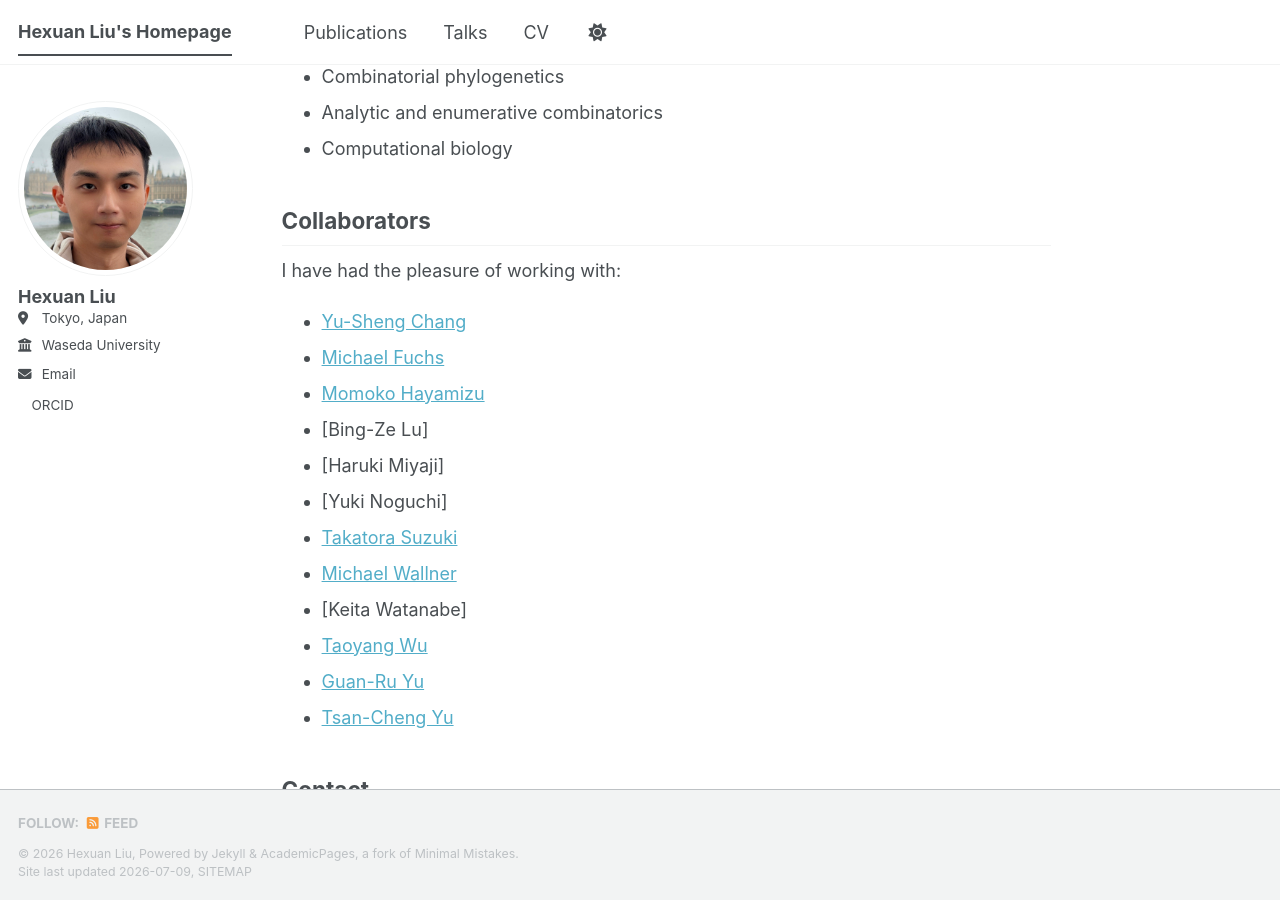
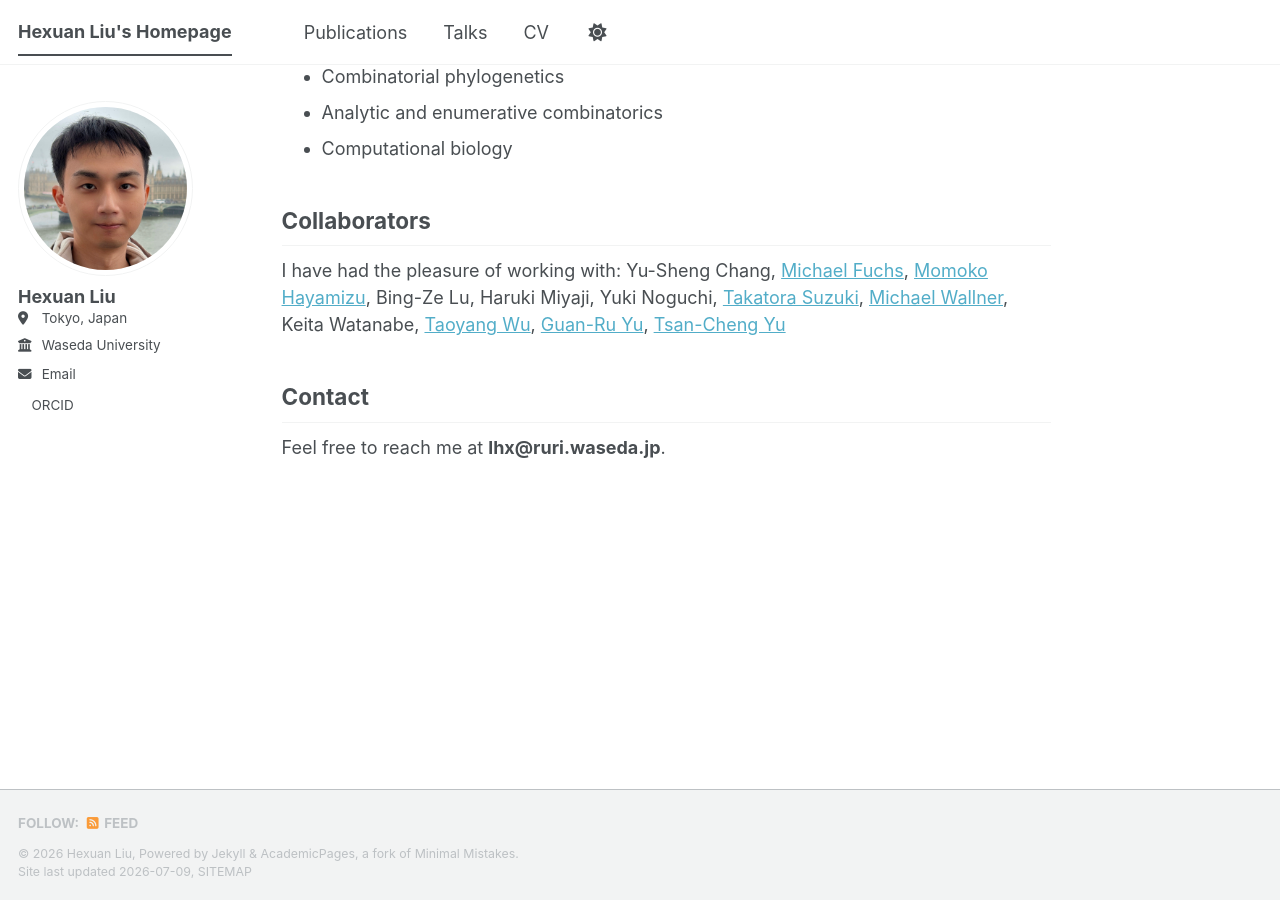
Before and after one commit to Hexuan-Liu/hexuan-liu.github.io, a Jekyll site: the page built from _pages/about.md, in a window 1280 px wide and 900 px high, scrolled down 368 px. Built offline with Jekyll 4.4.1, drawn with Linux system fonts in a browser that asks for light colours; a style sheet for code colours, icons or effects is not loaded; part of the change alters nothing that is shown.

```diff
--- a/_pages/about.md
+++ b/_pages/about.md
@@ -19,19 +19,7 @@ Before joining Waseda, I received my Master's degree from [National Chengchi Uni
 ## Collaborators
 
 I have had the pleasure of working with:
-
-- [Yu-Sheng Chang](链接)
-- [Michael Fuchs](https://web.math.nccu.edu.tw/mfuchs/)
-- [Momoko Hayamizu](https://researchmap.jp/momoko_hayamizu?lang=en)
-- [Bing-Ze Lu]
-- [Haruki Miyaji]
-- [Yuki Noguchi]
-- [Takatora Suzuki](https://researchmap.jp/takatora-suzuki?lang=en)
-- [Michael Wallner](https://dmg.tuwien.ac.at/mwallner/)
-- [Keita Watanabe]
-- [Taoyang Wu](https://sites.google.com/site/taoyangwu/home?authuser=0)
-- [Guan-Ru Yu](https://sites.google.com/site/guanruyu0127/)
-- [Tsan-Cheng Yu](https://sites.google.com/view/tsanchengyu)
+Yu-Sheng Chang, [Michael Fuchs](https://web.math.nccu.edu.tw/mfuchs/), [Momoko Hayamizu](https://researchmap.jp/momoko_hayamizu?lang=en), Bing-Ze Lu, Haruki Miyaji, Yuki Noguchi, [Takatora Suzuki](https://researchmap.jp/takatora-suzuki?lang=en), [Michael Wallner](https://dmg.tuwien.ac.at/mwallner/), Keita Watanabe, [Taoyang Wu](https://sites.google.com/site/taoyangwu/home?authuser=0), [Guan-Ru Yu](https://sites.google.com/site/guanruyu0127/), [Tsan-Cheng Yu](https://sites.google.com/view/tsanchengyu)
 
 ## Contact
 
```
